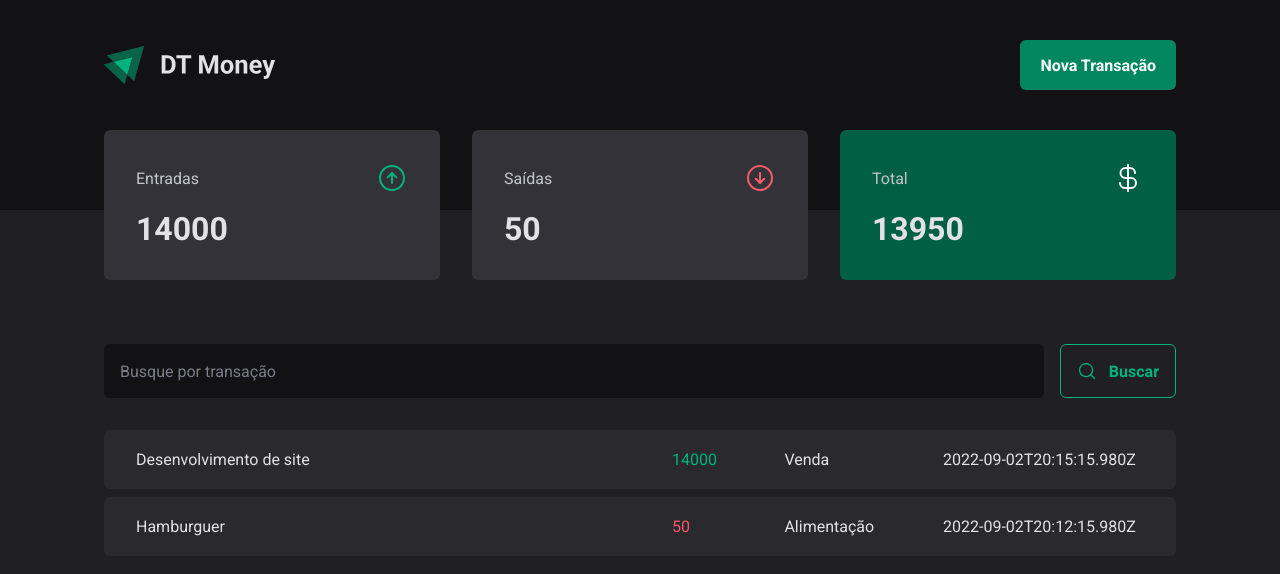
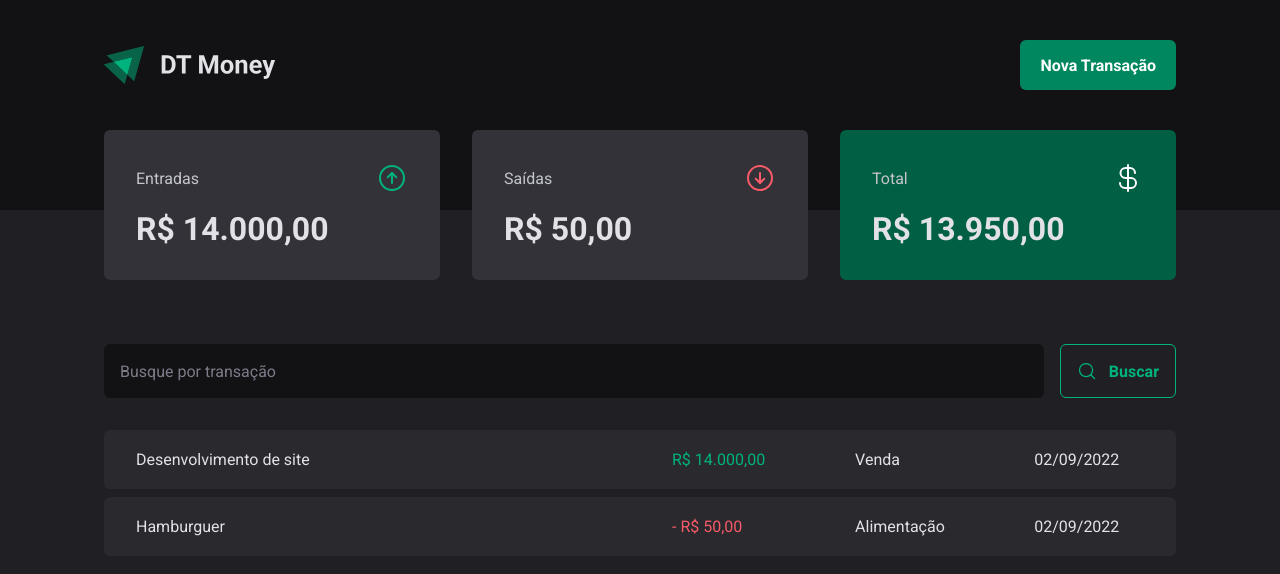
Before and after one commit to lfeliperibeiro/dt-money-new, a React (Vite) app: page / in a window 1280 px wide. Shown: the top 574 px of the page. Built offline with nearby package versions, Linux system fonts and the light colour scheme; data requests are answered from the project's data file.

Commit message:
feat: formatter date and price for pt-BR

```diff
--- a/src/components/Summary/index.tsx
+++ b/src/components/Summary/index.tsx
@@ -2,6 +2,7 @@
 import { ArrowCircleDown, ArrowCircleUp, CurrencyDollar } from 'phosphor-react'
 import { useContext } from 'react'
 import { TransactionsContext } from '../../contexts/TransactionContext'
+import { priceFormatter } from '../../utils/formatter'
 export function Summary() {
   const { transactions } = useContext(TransactionsContext)
 
@@ -26,7 +27,7 @@
           <ArrowCircleUp size={32} color={'#00b37e'} />
         </header>
 
-        <strong>{summary.income}</strong>
+        <strong>{priceFormatter.format(summary.income)}</strong>
       </SummaryCard>
       <SummaryCard>
         <header>
@@ -34,14 +35,14 @@
           <ArrowCircleDown size={32} color={'#f75a68'} />
         </header>
 
-        <strong>{summary.outcome}</strong>
+        <strong>{priceFormatter.format(summary.outcome)}</strong>
       </SummaryCard>
       <SummaryCard variant={'green'}>
         <header>
           <span>Total</span>
           <CurrencyDollar size={32} color={'#fff'} />
         </header>
-        <strong>{summary.total}</strong>
+        <strong>{priceFormatter.format(summary.total)}</strong>
       </SummaryCard>
     </SummaryContainer>
   )
--- a/src/pages/Transactions/index.tsx
+++ b/src/pages/Transactions/index.tsx
@@ -8,6 +8,7 @@
 import { SearchForm } from './components/SearchForm'
 import { useContext } from 'react'
 import { TransactionsContext } from '../../contexts/TransactionContext'
+import { dateFormatter, priceFormatter } from '../../utils/formatter'
 
 export function Transactions() {
   const { transactions } = useContext(TransactionsContext)
@@ -25,11 +26,14 @@
                   <td width="50%">{transaction.description}</td>
                   <td>
                     <PriceHighlight variant={transaction.type}>
-                      {transaction.price}
+                      {transaction.type === 'outcome' && '- '}
+                      {priceFormatter.format(transaction.price)}
                     </PriceHighlight>
                   </td>
                   <td>{transaction.category}</td>
-                  <td>{transaction.createdAt}</td>
+                  <td>
+                    {dateFormatter.format(new Date(transaction.createdAt))}
+                  </td>
                 </tr>
               </tbody>
             )
```
